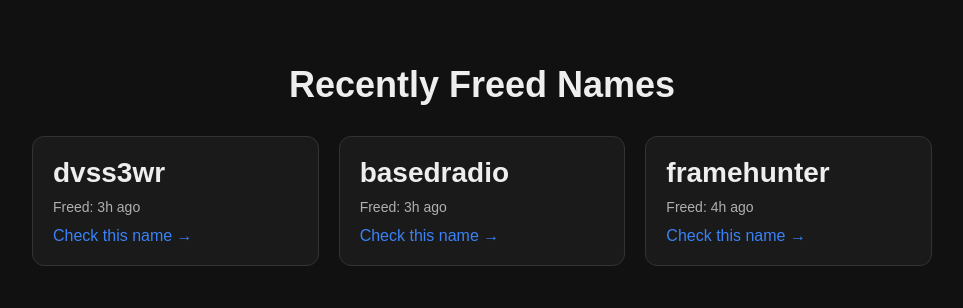
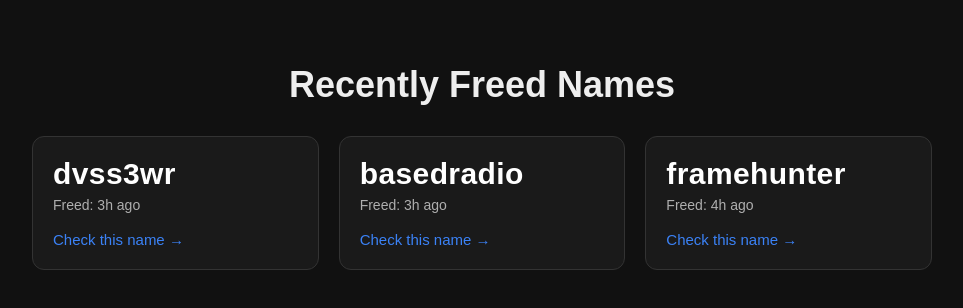
Before and after one commit to Igorehadem/base-name-radar, a Next.js app: page /recent in a window 1280 px wide. Shown: the top 308 px of the page, without its empty margins (158-1121 px from the left). Built offline with nearby package versions, Linux system fonts and the light colour scheme.

Commit message:
style: improve typography and spacing of recent cards

```diff
--- a/app/recent/page.tsx
+++ b/app/recent/page.tsx
@@ -100,9 +100,11 @@ const styles: Record<string, any> = {
     border: "1px solid #333",
   },
   name: {
-    fontSize: "28px",
-    fontWeight: "600",
-    marginBottom: "10px",
+    fontSize: "30px",
+    fontWeight: "700",
+    marginBottom: "6px",
+    letterSpacing: "0.4px",
+    color: "#fff",
   },
   meta: {
     fontSize: "14px",
@@ -110,7 +112,9 @@ const styles: Record<string, any> = {
     marginBottom: "12px",
   },
   link: {
-    fontSize: "16px",
+    fontSize: "15px",
+    marginTop: "6px",
+    display: "inline-block",
     color: "#3b82f6",
     textDecoration: "none",
     fontWeight: "500",
```
